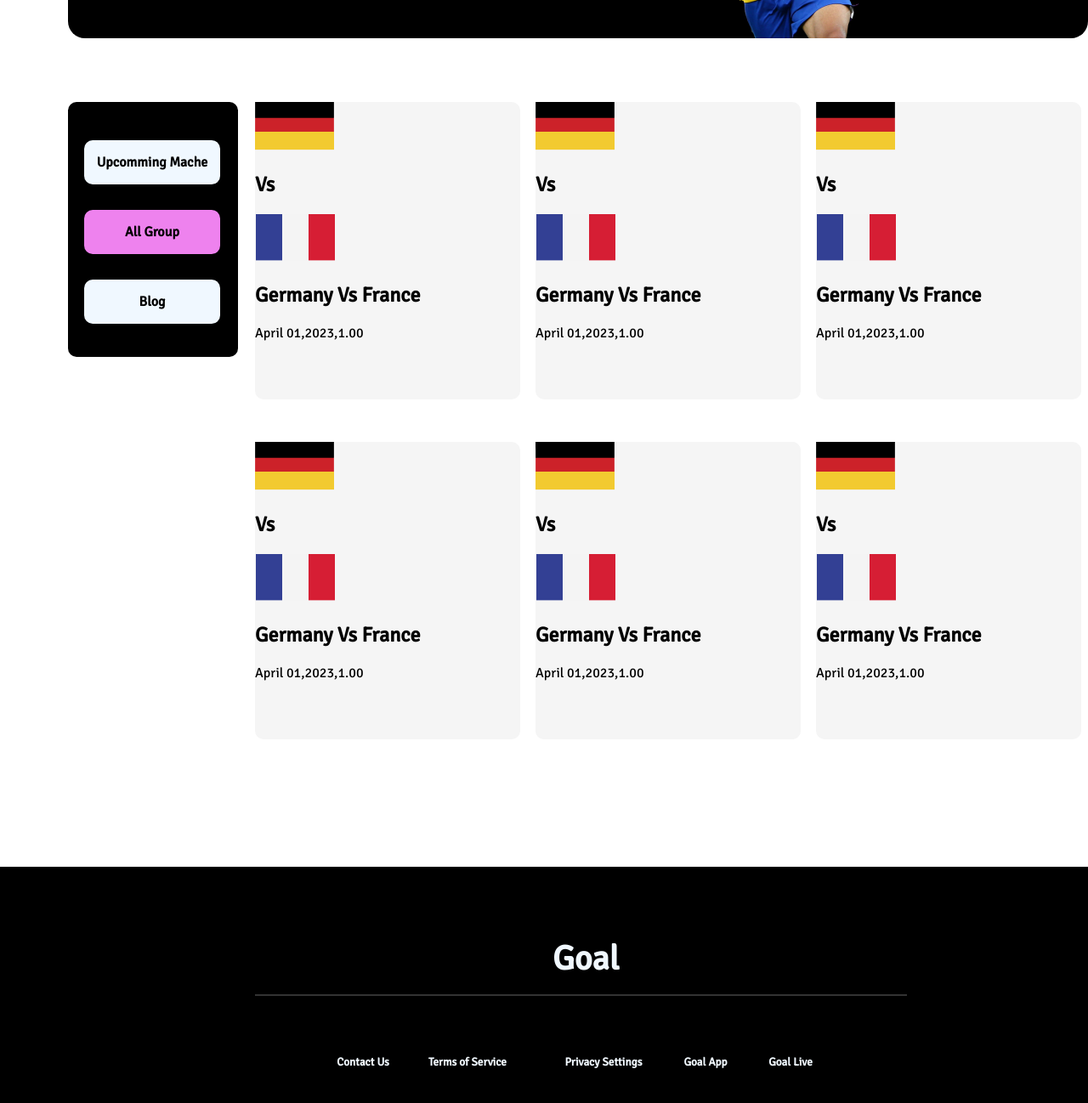
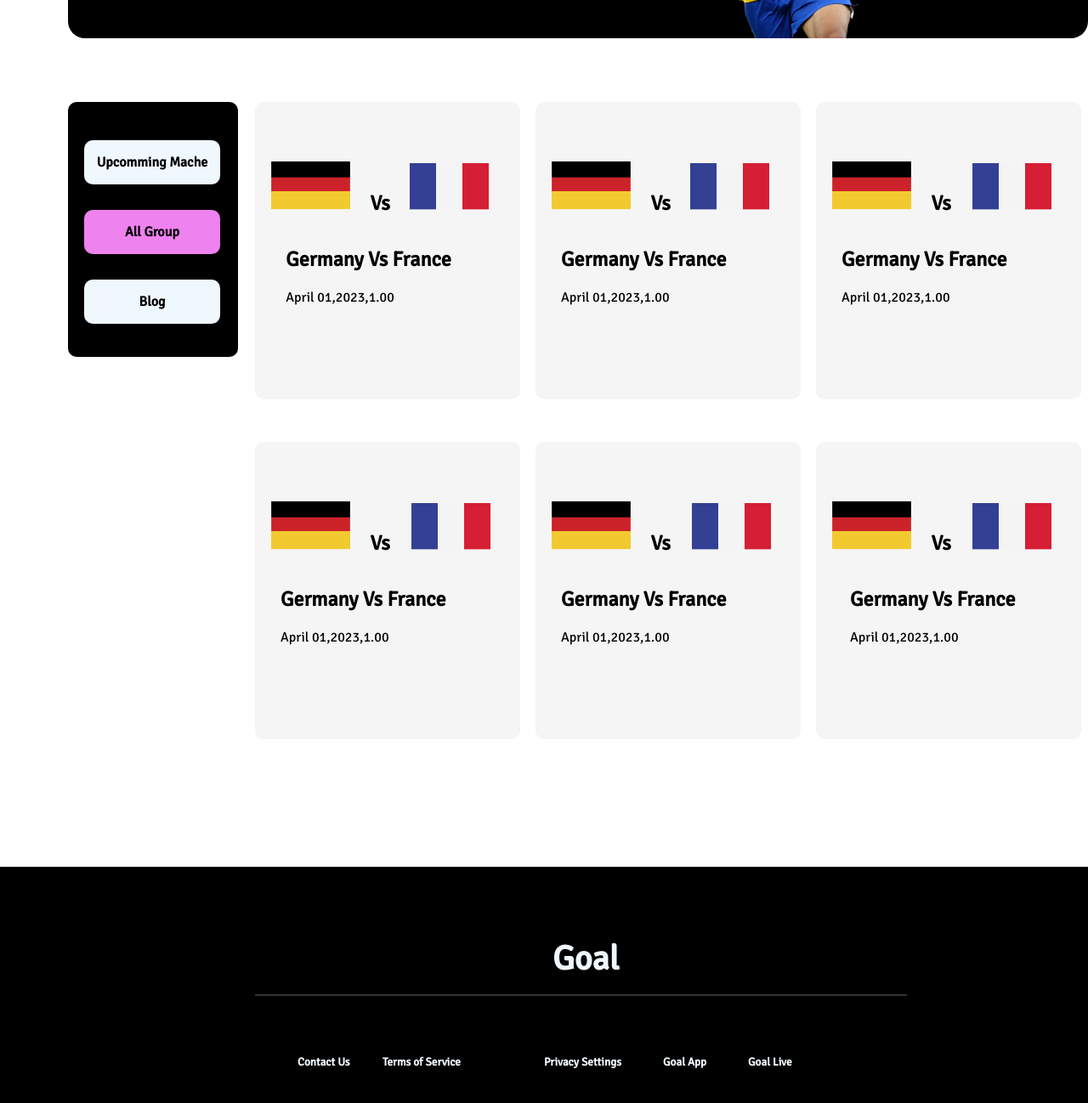
Before and after one commit to Joya670/World-cup-second-1, a plain HTML site: page index.html in a window 1280 px wide. Shown: the part 380-1678 px from the top of the page at 85% size. Drawn offline with Linux system fonts and the light colour scheme.

Commit message:
world-cup-2

```diff
--- a/index.html
+++ b/index.html
@@ -50,55 +50,61 @@
     <section>
         <div class="main-div">
             <div class="img-1">
-                <img src="assets/germany Flag.png" alt="">
-                <h1>Vs</h1>
-                <img src="assets/Flag.png" alt="">
-
+                <img class="t-1" src="assets/germany Flag.png" alt="">
+                <h1 class="t-1">Vs</h1>
+                <img class="t-1" src="assets/Flag.png" alt="">
+                <div class="text-0">
                     <h1> Germany Vs France</h1>
                     <p> April 01,2023,1.00</p>
                 </div>
             </div>
+        </div>
         <div class="img-2">
-            <img src="assets/germany Flag.png" alt="">
-            <h1>Vs</h1>
-            <img src="assets/Flag.png" alt="">
+            <img class="t-2" src="assets/germany Flag.png" alt="">
+            <h1 class="t-2">Vs</h1>
+            <img class="t-2" src="assets/Flag.png" alt="">
+            <div class="text-2">
+                <h1> Germany Vs France</h1>
+                <p> April 01,2023,1.00</p>
+
+            </div>
+        </div>
+        <div class="img-3">
+            <img class="t-3" src="assets/germany Flag.png" alt="">
+            <h1 class="t-3"> Vs </h1>
+            <img class="t-3" src="assets/Flag.png" alt="">
+            <div class="text-3">
                 <h1> Germany Vs France</h1>
                 <p> April 01,2023,1.00</p>
             </div>
-        <div class="img-3">
-            <img src="assets/germany Flag.png" alt="">
-            <h1> Vs </h1>
-            <img src="assets/Flag.png" alt="">
+        </div>
+        <div class="img-4">
+            <img class="t-4" src="assets/germany Flag.png" alt="">
+            <h1 class="t-4"> Vs </h1>
+            <img class="t-4" src="assets/Flag.png" alt="">
+            <div class="text-4">
                 <h1> Germany Vs France</h1>
                 <p> April 01,2023,1.00</p>
             </div>
-        <div class="img-4">
-            <img src="assets/germany Flag.png" alt="">
-            <h1> Vs </h1>
-            <img src="assets/Flag.png" alt="">
+        </div>
+        <div class="img-5">
+            <img class="t-5" src="assets/germany Flag.png" alt="">
+            <h1 class="t-5"> Vs </h1>
+            <img class="t-5" src="assets/Flag.png" alt="">
+            <div class="text-5">
                 <h1> Germany Vs France</h1>
                 <p> April 01,2023,1.00</p>
             </div>
-        <div class="img-5">
-            <img src="assets/germany Flag.png" alt="">
-            <h1> Vs </h1>
-            <img src="assets/Flag.png" alt="">
+        </div>
+
+        <div class="img-6">
+            <img class="t-6" src="assets/germany Flag.png" alt="">
+            <h1 class="t-6"> Vs </h1>
+            <img class="t-6" src="assets/Flag.png" alt="">
+            <div class="text-6">
                 <h1> Germany Vs France</h1>
                 <p> April 01,2023,1.00</p>
             </div>
-        <div class="img-5">
-            <img src="assets/germany Flag.png" alt="">
-            <h1> Vs </h1>
-            <img src="assets/Flag.png" alt="">
-            <h1> Germany Vs France</h1>
-            <p> April 01,2023,1.00</p>
-        </div>
-        <div class="img-6">
-            <img src="assets/germany Flag.png" alt="">
-            <h1> Vs </h1>
-            <img src="assets/Flag.png" alt="">
-            <h1> Germany Vs France</h1>
-            <p> April 01,2023,1.00</p>
         </div>
         </div>
     </section>
--- a/style.css
+++ b/style.css
@@ -112,18 +112,25 @@ section {
     width: 312px;
     left: 300px;
     top: 500px;
+    display: inline;
     position: absolute;
 
 
 }
 
-.tex-1 {
+.t-1 {
+    display: inline;
+    padding-left: 19px;
+    margin-top: 70px;
+}
+
+.text-0 {
     position: absolute;
     border-radius: 10px;
     height: 300px;
     width: 300px;
-    left: 300px;
-    top: 500px;
+    left: 30px;
+    top: 150px;
     position: absolute;
     padding-left: 2%;
 
@@ -140,16 +147,23 @@ section {
 
 }
 
-.tex-2 {
+.t-2 {
+    display: inline;
+    padding-left: 19px;
+    margin-top: 70px;
+}
+
+.text-2 {
     position: absolute;
     border-radius: 10px;
     height: 300px;
     width: 300px;
-    left: 300px;
-    top: 500px;
+    left: 30px;
+    top: 150px;
     position: absolute;
 
 }
+
 
 .img-3 {
     background-color: whitesmoke;
@@ -162,15 +176,27 @@ section {
 
 }
 
-.tex-3 {
+.t-3 {
+    display: inline;
+    padding-left: 19px;
+    margin-top: 70px;
+}
+
+.text-3 {
     position: absolute;
     border-radius: 10px;
     height: 300px;
     width: 300px;
-    left: 300px;
-    top: 500px;
+    left: 30px;
+    top: 150px;
     position: absolute;
 
+}
+
+.t-4 {
+    display: inline;
+    padding-left: 19px;
+    margin-top: 70px;
 }
 
 .img-4 {
@@ -184,13 +210,13 @@ section {
 
 }
 
-.tex-4 {
+.text-4 {
     position: absolute;
     border-radius: 10px;
     height: 300px;
     width: 300px;
-    left: 300px;
-    top: 500px;
+    left: 30px;
+    top: 150px;
     position: absolute;
 
 }
@@ -206,13 +232,19 @@ section {
 
 }
 
-.tex-5 {
+.t-5 {
+    display: inline;
+    padding-left: 19px;
+    margin-top: 70px;
+}
+
+.text-5 {
     position: absolute;
     border-radius: 10px;
     height: 300px;
     width: 300px;
-    left: 300px;
-    top: 500px;
+    left: 30px;
+    top: 150px;
     position: absolute;
 
 }
@@ -228,13 +260,19 @@ section {
 
 }
 
-.tex-6 {
+.t-6 {
+    display: inline;
+    padding-left: 19px;
+    margin-top: 70px;
+}
+
+.text-6 {
     position: absolute;
     border-radius: 10px;
     height: 300px;
     width: 300px;
-    left: 300px;
-    top: 500px;
+    left: 40px;
+    top: 150px;
     position: absolute;
 
 }
@@ -276,32 +314,32 @@ section {
 .tex-1 {
     position: absolute;
     top: 200px;
-    left: 250px;
+    left: 350px;
 
 }
 
 .tex-2 {
     position: absolute;
     top: 200px;
-    left: 400px;
+    left: 450px;
 }
 
 .tex-3 {
     position: absolute;
     top: 200px;
-    left: 560px;
+    left: 640px;
 }
 
 .tex-4 {
     position: absolute;
     top: 200px;
-    left: 680px;
+    left: 780px;
 }
 
 .tex-5 {
     position: absolute;
     top: 200px;
-    left: 780px;
+    left: 880px;
 }
 
 .facebook {
```
Lines whose indentation alone changed are shown as unchanged.
